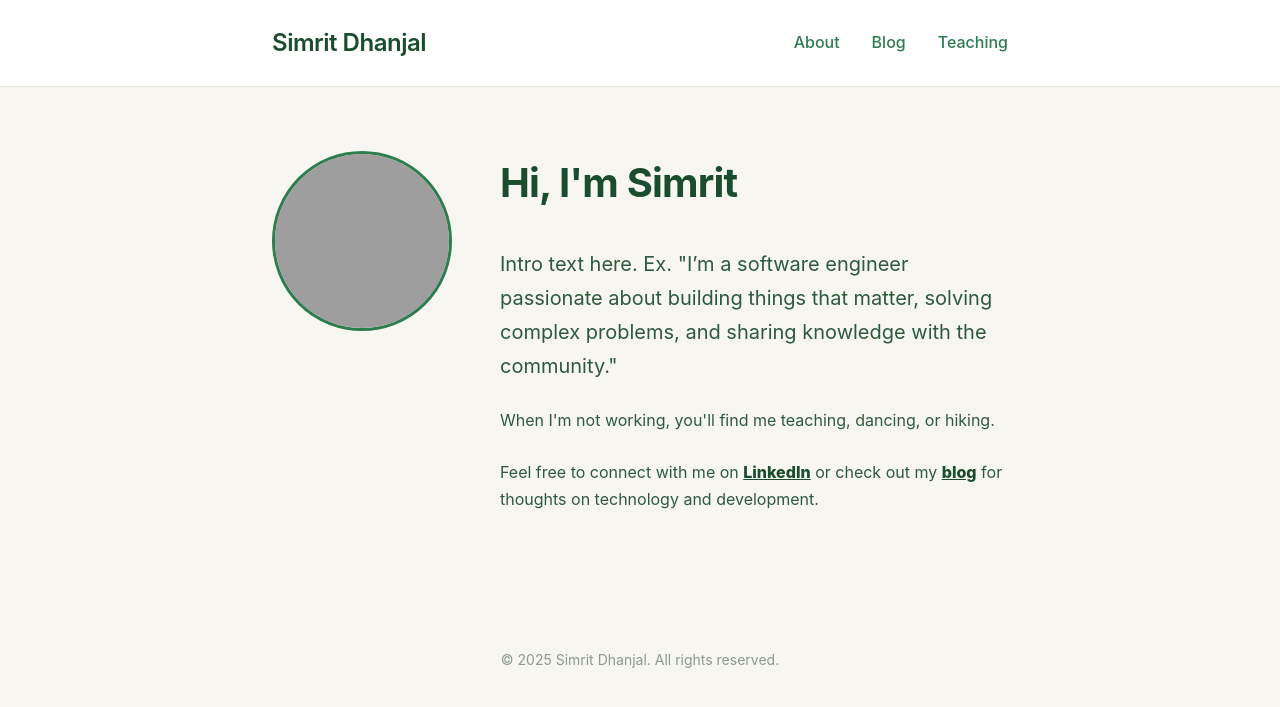
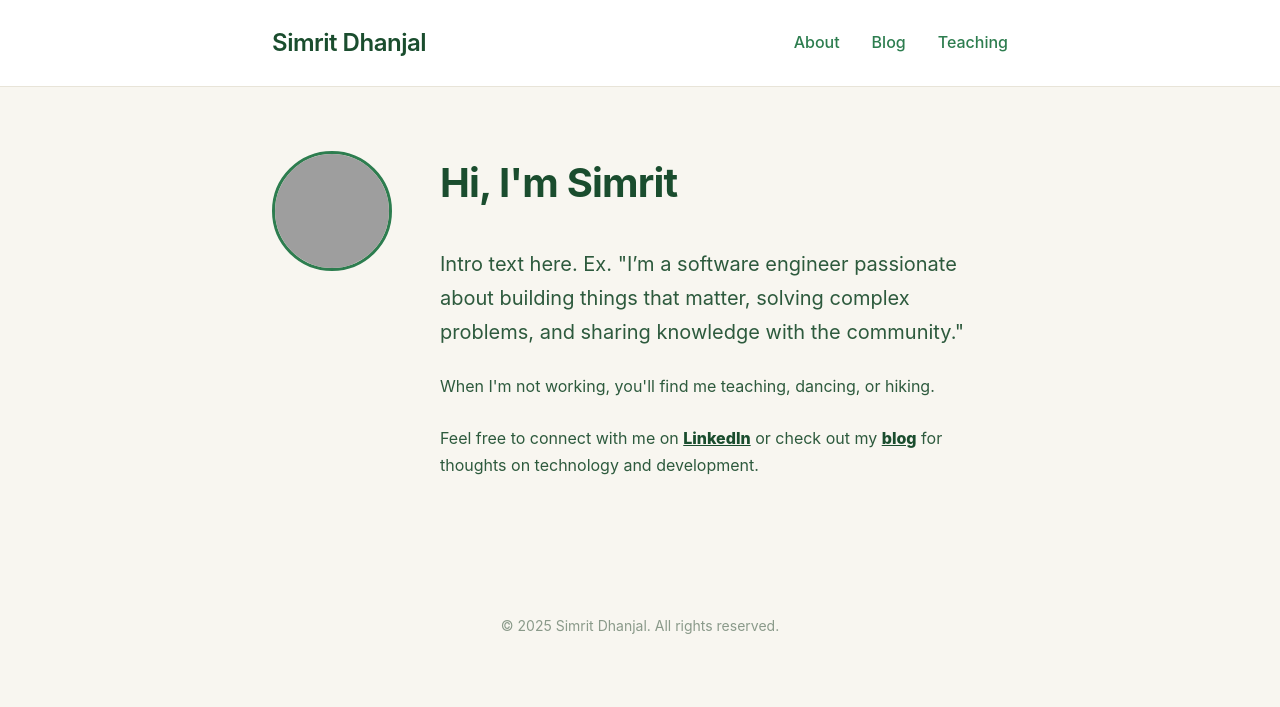
Before and after one commit to simritdhanjal/simritdhanjal.github.io, a Jekyll site: the page built from index.md, in a window 1280 px wide. Shown: the top 707 px of the page. Built offline with Jekyll 4.4.1, drawn with Linux system fonts in a browser that asks for light colours; grey boxes are pictures that could not be loaded.

Commit message:
photo 120px

```diff
--- a/assets/css/style.css
+++ b/assets/css/style.css
@@ -93,8 +93,8 @@ main {
 
 .profile-picture {
   flex-shrink: 0;
-  width: 180px;
-  height: 180px;
+  width: 120px;
+  height: 120px;
   border-radius: 50%;
   background-color: #e8e4d8;
   border: 3px solid #2d7d4f;
```
